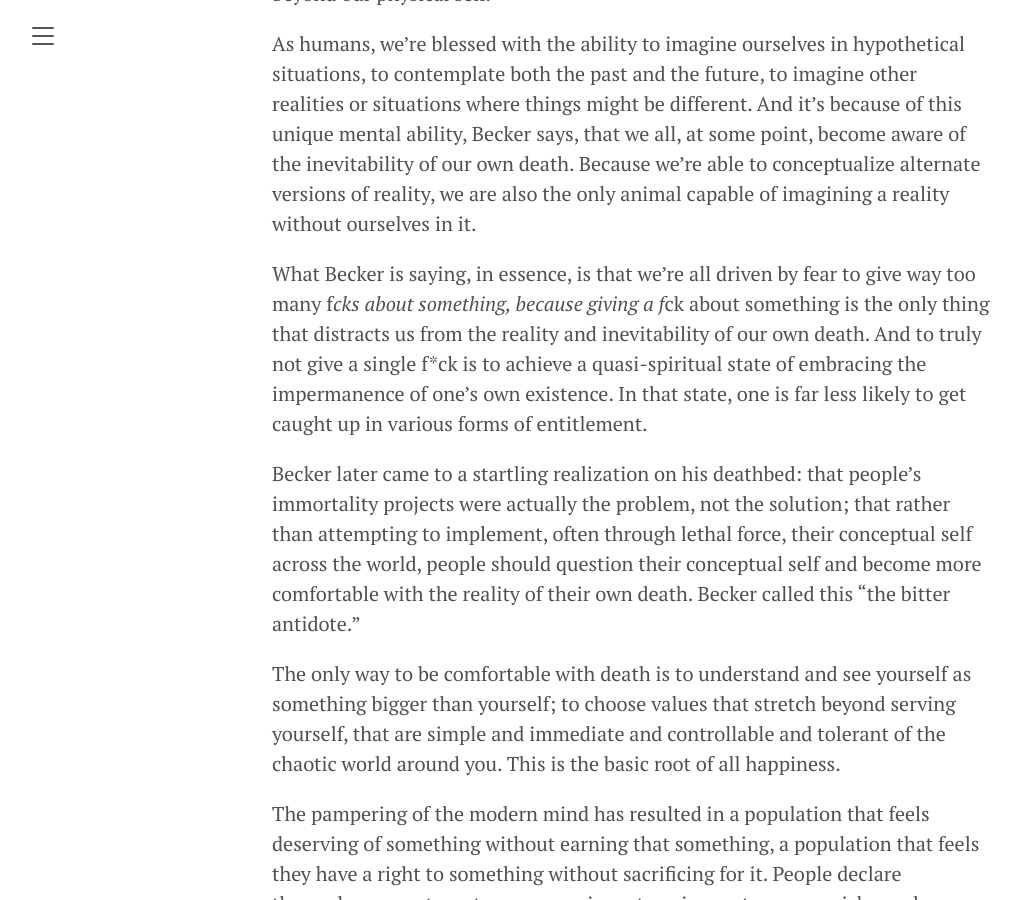
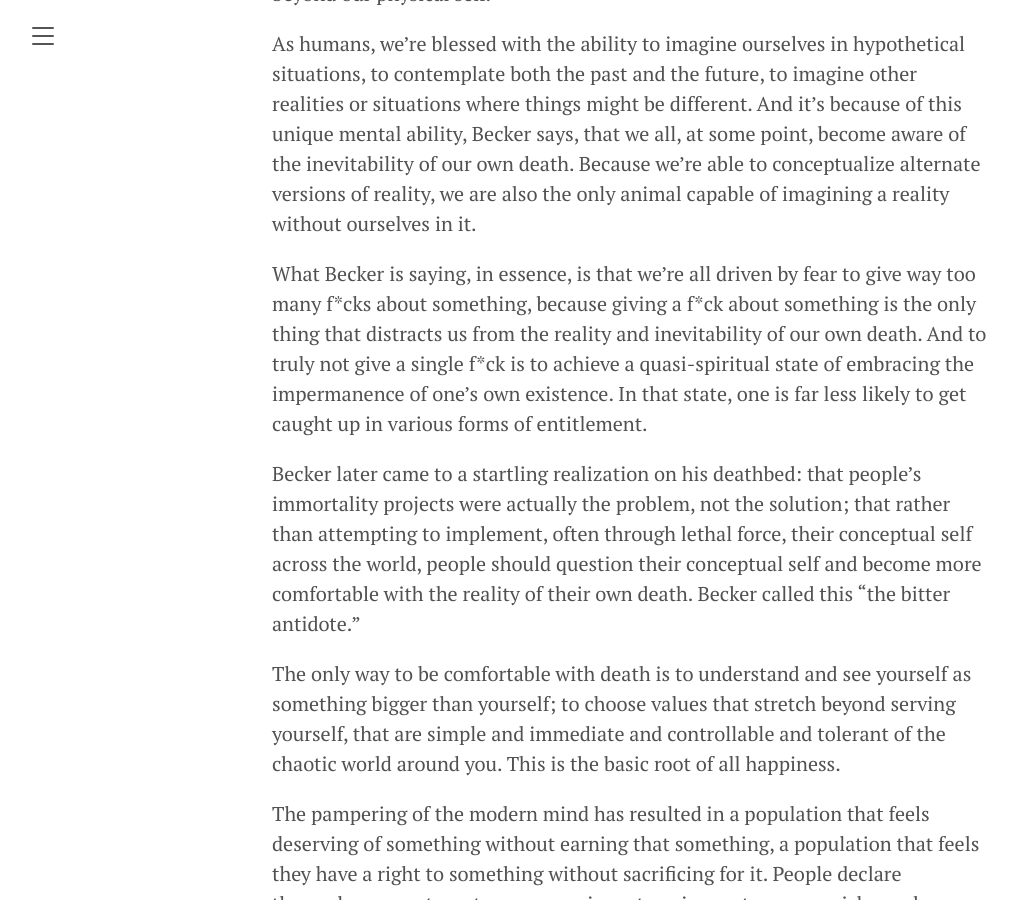
Before and after one commit to jashrathod/book-blog, a Jekyll site: the page built from _posts/2021-07-01-the-subtle-art.md, in a window 1280 px wide and 900 px high, scrolled down 8375 px. Shown: the whole window, without its empty margins (8-1029 px from the left). Built offline with Jekyll 4.4.1, drawn with Linux system fonts in a browser that asks for light colours; comment, search, counter and statistics services are not loaded; some of the changed text lies outside the part shown.

```diff
--- a/_posts/2021-07-01-the-subtle-art.md
+++ b/_posts/2021-07-01-the-subtle-art.md
@@ -16,7 +16,7 @@ comments: true
 
 
 
-With an amazing and casual writing style, the author, Mark Manson, seeks out to bring some of the mental makeups that we have to our notice. A good read on how we should decide to prioritize what to pay attention to (in his words, give a f*ck about). I personally loved his concept of metrics to measure success and failure.
+With an amazing and casual writing style, the author, Mark Manson, seeks out to bring some of the mental makeups that we have to our notice. A good read on how we should decide to prioritize what to pay attention to (in his words, give a f\*ck about). I personally loved his concept of metrics to measure success and failure.
 
 Details and review: [Amazon Page](https://www.amazon.in/Subtle-Art-Not-Giving/dp/0062641549)
 
@@ -24,21 +24,21 @@ Details and review: [Amazon Page](https://www.amazon.in/Subtle-Art-Not-Giving/dp
 
 Self-improvement and success often occur together. But that doesn’t necessarily mean they’re the same thing.
 
-The key to a good life is not giving a f*ck about more; it’s giving a f*ck about less, giving a f*ck about only what is true and immediate and important.
+The key to a good life is not giving a f\*ck about more; it’s giving a f\*ck about less, giving a f\*ck about only what is true and immediate and important.
 
 You will never be happy if you continue to search for what happiness consists of. You will never live if you are looking for the meaning of life.
 
 Everything worthwhile in life is won through surmounting the associated negative experience.
 
-Subtlety #1: Not giving a f*ck does not mean being indifferent; it means being comfortable with being different. The point isn’t to get away from the shit. The point is to find the shit you enjoy dealing with.
+Subtlety #1: Not giving a f\*ck does not mean being indifferent; it means being comfortable with being different. The point isn’t to get away from the shit. The point is to find the shit you enjoy dealing with.
 
-Subtlety #2: To not give a f*ck about adversity, you must first give a f*ck about something more important than adversity.
+Subtlety #2: To not give a f\*ck about adversity, you must first give a f\*ck about something more important than adversity.
 
 I believe that today we’re facing a psychological epidemic, one in which people no longer realize it’s okay for things to suck sometimes.
 
-Subtlety #3: Whether you realize it or not, you are always choosing what to give a f*ck about.
+Subtlety #3: Whether you realize it or not, you are always choosing what to give a f\*ck about.
 
-Whatever your problems are, the concept is the same: solve problems; be happy. Unfortunately, for many people, life doesn’t feel that simple. That’s because they f*ck things up in at least one of two ways: 1. Denial. Some people deny that their problems exist in the first place. And because they deny reality, they must constantly delude or distract themselves from reality. This may make them feel good in the short term, but it leads to a life of insecurity, neuroticism, and emotional repression. 2. Victim Mentality. Some choose to believe that there is nothing they can do to solve their problems, even when they in fact could. Victims seek to blame others for their problems or blame outside circumstances. This may make them feel better in the short term, but it leads to a life of anger, helplessness, and despair.
+Whatever your problems are, the concept is the same: solve problems; be happy. Unfortunately, for many people, life doesn’t feel that simple. That’s because they f\*ck things up in at least one of two ways: 1. Denial. Some people deny that their problems exist in the first place. And because they deny reality, they must constantly delude or distract themselves from reality. This may make them feel good in the short term, but it leads to a life of insecurity, neuroticism, and emotional repression. 2. Victim Mentality. Some choose to believe that there is nothing they can do to solve their problems, even when they in fact could. Victims seek to blame others for their problems or blame outside circumstances. This may make them feel better in the short term, but it leads to a life of anger, helplessness, and despair.
 
 I thought I wanted something, but it turns out I didn’t. End of story. I wanted the reward and not the struggle. I wanted the result and not the process. I was in love with not the fight but only the victory. And life doesn’t work that way. Who you are is defined by what you’re willing to struggle for.
 
@@ -70,11 +70,11 @@ If you want to change how you see your problems, you have to change what you val
 
 These stories suggest that some values and metrics are better than others. Some lead to good problems that are easily and regularly solved. Others lead to bad problems that are not easily and regularly solved.
 
-“Self-improvement” is really about: prioritizing better values, choosing better things to give a f*ck about. Because when you give better f*cks, you get better problems. And when you get better problems, you get a better life.
+“Self-improvement” is really about: prioritizing better values, choosing better things to give a f\*ck about. Because when you give better f\*cks, you get better problems. And when you get better problems, you get a better life.
 
 “With great responsibility comes great power.” The more we choose to accept responsibility in our lives, the more power we will exercise over our lives. Accepting responsibility for our problems is thus the first step to solving them.
 
-You are already choosing, in every moment of every day, what to give a f*ck about, so change is as simple as choosing to give a f*ck about something else. It really is that simple. It’s just not easy.
+You are already choosing, in every moment of every day, what to give a f\*ck about, so change is as simple as choosing to give a f\*ck about something else. It really is that simple. It’s just not easy.
 
 There is a simple realization from which all personal improvement and growth emerges. This is the realization that we, individually, are responsible for everything in our lives, no matter the external circumstances.
 
@@ -140,7 +140,7 @@ Becker’s second point starts with the premise that we essentially have two “
 
 As humans, we’re blessed with the ability to imagine ourselves in hypothetical situations, to contemplate both the past and the future, to imagine other realities or situations where things might be different. And it’s because of this unique mental ability, Becker says, that we all, at some point, become aware of the inevitability of our own death. Because we’re able to conceptualize alternate versions of reality, we are also the only animal capable of imagining a reality without ourselves in it.
 
-What Becker is saying, in essence, is that we’re all driven by fear to give way too many f*cks about something, because giving a f*ck about something is the only thing that distracts us from the reality and inevitability of our own death. And to truly not give a single f*ck is to achieve a quasi-spiritual state of embracing the impermanence of one’s own existence. In that state, one is far less likely to get caught up in various forms of entitlement.
+What Becker is saying, in essence, is that we’re all driven by fear to give way too many f\*cks about something, because giving a f\*ck about something is the only thing that distracts us from the reality and inevitability of our own death. And to truly not give a single f\*ck is to achieve a quasi-spiritual state of embracing the impermanence of one’s own existence. In that state, one is far less likely to get caught up in various forms of entitlement.
 
 Becker later came to a startling realization on his deathbed: that people’s immortality projects were actually the problem, not the solution; that rather than attempting to implement, often through lethal force, their conceptual self across the world, people should question their conceptual self and become more comfortable with the reality of their own death. Becker called this “the bitter antidote.”
 
```
